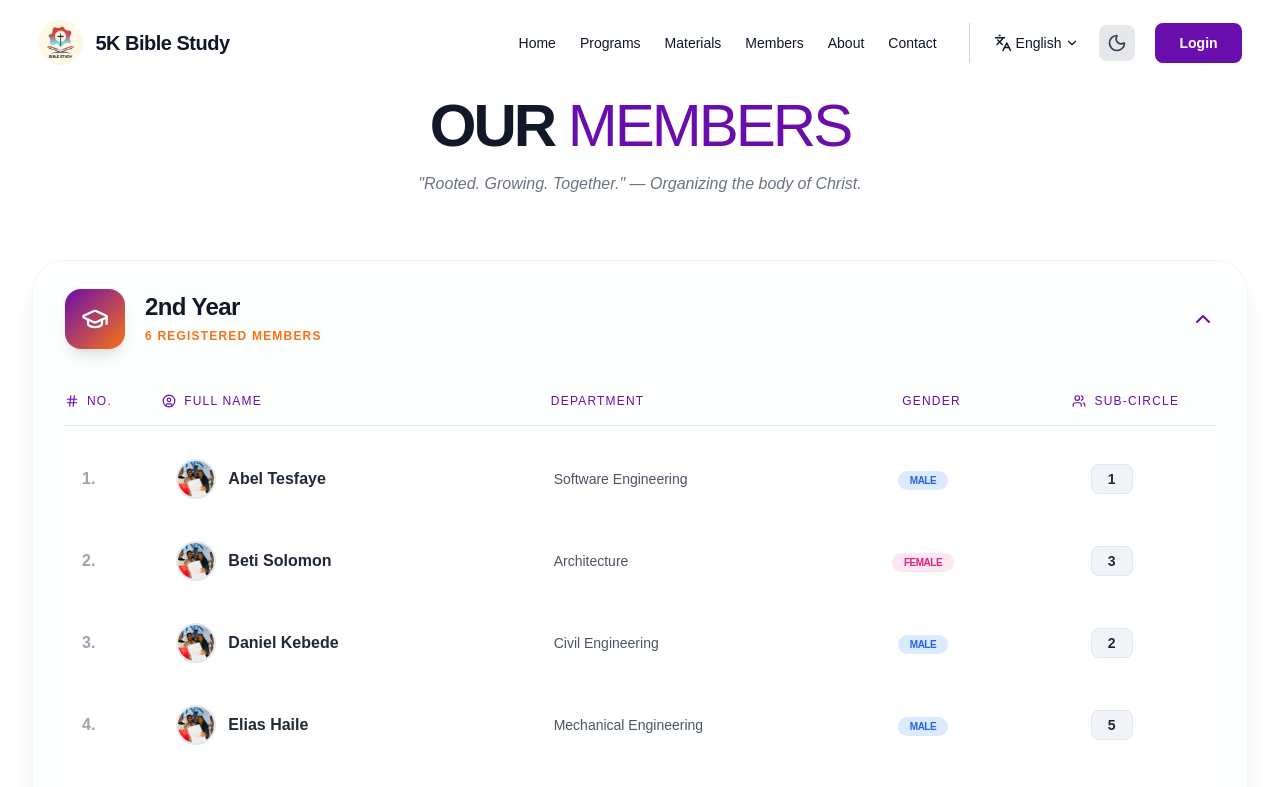
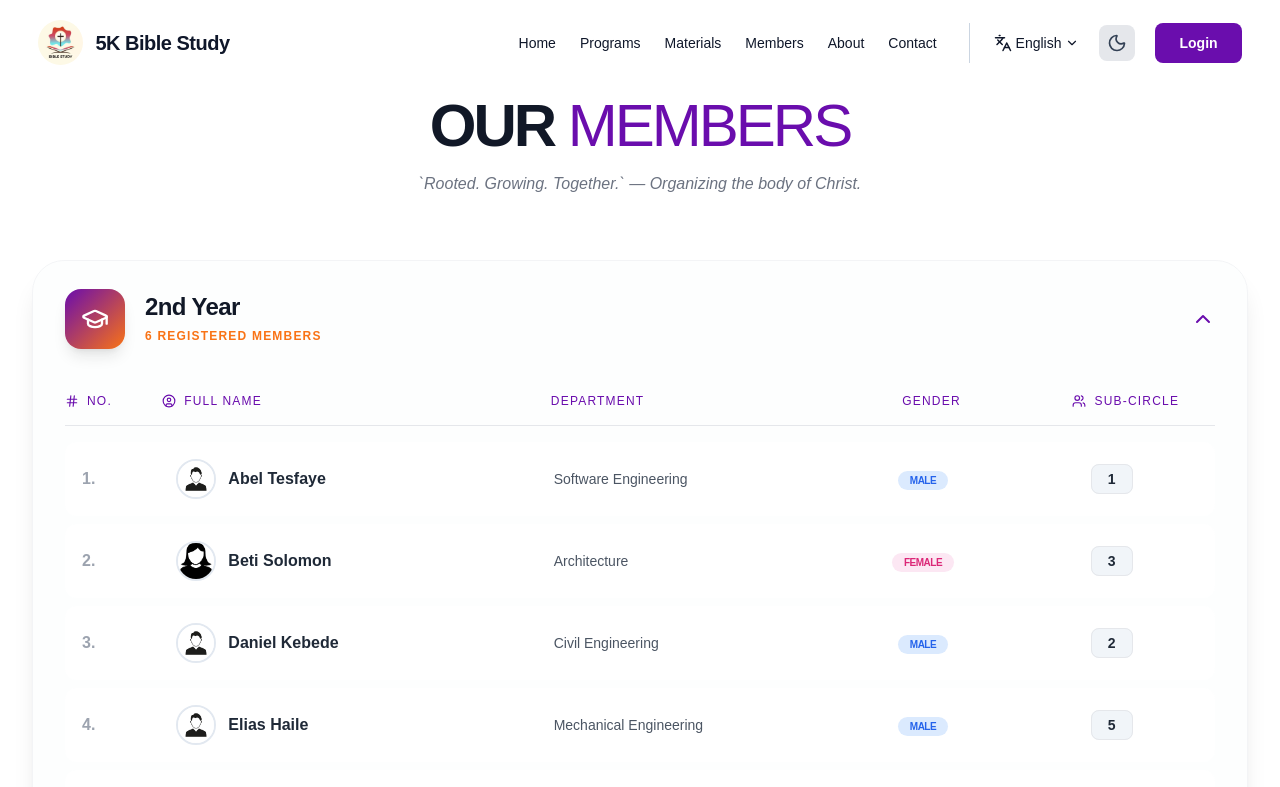
Before and after one commit to mr-Ayalk/5K-Bible-Study-Team-app, a Next.js app in the folder landing_page/: page /Members in a window 1280 px wide. Shown: the top 787 px of the page. Built offline with nearby package versions, Linux system fonts and the light colour scheme.

Commit message:
Members section done

```diff
--- a/landing_page/src/sections/Footer.tsx
+++ b/landing_page/src/sections/Footer.tsx
@@ -88,7 +88,7 @@ const Footer: React.FC = () => {
 
                     {/* Navigation */}
                     <div>
-                        <h4 className="text-lg font-bold mb-6 text-orange-400 uppercase tracking-widest text-sm">
+                        <h4 className="text-lg font-bold mb-6 text-orange-400 uppercase tracking-widest ">
                             Quick Navigation
                         </h4>
                         <ul className="space-y-4">
@@ -108,7 +108,7 @@ const Footer: React.FC = () => {
 
                     {/* Study Groups */}
                     <div>
-                        <h4 className="text-lg font-bold mb-6 text-orange-400 uppercase tracking-widest text-sm">
+                        <h4 className="text-lg font-bold mb-6 text-orange-400 uppercase tracking-widest ">
                             Our Programs
                         </h4>
                         <ul className="space-y-4">
--- a/landing_page/src/sections/MaterialsSection.tsx
+++ b/landing_page/src/sections/MaterialsSection.tsx
@@ -80,7 +80,7 @@ const MaterialsSection: React.FC = () => {
                         Study <span className="text-[#6A0DAD]">Materials</span>
                     </h2>
                     <p className="text-gray-500 dark:text-gray-400 max-w-2xl font-medium">
-                        "ሕይወት ለዋጩ ፤ የእግዚአብሔር ቃል ይጠና" — Access our latest study
+                        `ሕይወት ለዋጩ ፤ የእግዚአብሔር ቃል ይጠና` — Access our latest study
                         guides and articles.
                     </p>
                 </div>
--- a/landing_page/src/sections/MembersSection.tsx
+++ b/landing_page/src/sections/MembersSection.tsx
@@ -1,45 +1,202 @@
 "use client";
 import React, { useState } from "react";
 import Image from "next/image";
-import { GraduationCap, ChevronDown, Hash, UserCircle, Users } from "lucide-react";
+import {
+    GraduationCap,
+    ChevronDown,
+    Hash,
+    UserCircle,
+    Users,
+} from "lucide-react";
 import { motion, AnimatePresence } from "framer-motion";
 import { twMerge } from "tailwind-merge";
-import bibleLogo from "../assets/images/bs_banner.png";
+import Men from "../assets/images/Men_icon.png";
 
+import Women from "../assets/images/Women_icon.png";
 // Updated Data with Gender and Sub-Circle
 const memberData = {
     "2nd Year": [
-        { name: "Abel Tesfaye", dept: "Software Engineering", gender: "M", circle: 1, photo: bibleLogo },
-        { name: "Beti Solomon", dept: "Architecture", gender: "F", circle: 3, photo: bibleLogo },
-        { name: "Daniel Kebede", dept: "Civil Engineering", gender: "M", circle: 2, photo: bibleLogo },
-        { name: "Elias Haile", dept: "Mechanical Engineering", gender: "M", circle: 5, photo: bibleLogo },
-        { name: "Fikirte Girma", dept: "Electrical Engineering", gender: "F", circle: 1, photo: bibleLogo },
-        { name: "Gideon Assefa", dept: "Biomedical Engineering", gender: "M", circle: 4, photo: bibleLogo },
+        {
+            name: "Abel Tesfaye",
+            dept: "Software Engineering",
+            gender: "M",
+            circle: 1,
+            photo: Men,
+        },
+        {
+            name: "Beti Solomon",
+            dept: "Architecture",
+            gender: "F",
+            circle: 3,
+            photo: Women,
+        },
+        {
+            name: "Daniel Kebede",
+            dept: "Civil Engineering",
+            gender: "M",
+            circle: 2,
+            photo: Men,
+        },
+        {
+            name: "Elias Haile",
+            dept: "Mechanical Engineering",
+            gender: "M",
+            circle: 5,
+            photo: Men,
+        },
+        {
+            name: "Fikirte Girma",
+            dept: "Electrical Engineering",
+            gender: "F",
+            circle: 1,
+            photo: Women,
+        },
+        {
+            name: "Gideon Assefa",
+            dept: "Biomedical Engineering",
+            gender: "M",
+            circle: 4,
+            photo: Men,
+        },
     ],
     "3rd Year": [
-        { name: "Hanna Mulugeta", dept: "Chemical Engineering", gender: "F", circle: 2, photo: bibleLogo },
-        { name: "Isaac Yohannes", dept: "IT Support", gender: "M", circle: 3, photo: bibleLogo },
-        { name: "Jossy Tsegaye", dept: "Software Engineering", gender: "M", circle: 1, photo: bibleLogo },
-        { name: "Kidus Markos", dept: "Architecture", gender: "M", circle: 4, photo: bibleLogo },
-        { name: "Lydia Bekele", dept: "Civil Engineering", gender: "F", circle: 5, photo: bibleLogo },
-        { name: "Martha Desta", dept: "Mechanical Engineering", gender: "F", circle: 2, photo: bibleLogo },
+        {
+            name: "Hanna Mulugeta",
+            dept: "Chemical Engineering",
+            gender: "F",
+            circle: 2,
+            photo: Women,
+        },
+        {
+            name: "Isaac Yohannes",
+            dept: "IT Support",
+            gender: "M",
+            circle: 3,
+            photo: Men,
+        },
+        {
+            name: "Jossy Tsegaye",
+            dept: "Software Engineering",
+            gender: "M",
+            circle: 1,
+            photo: Men,
+        },
+        {
+            name: "Kidus Markos",
+            dept: "Architecture",
+            gender: "M",
+            circle: 4,
+            photo: Men,
+        },
+        {
+            name: "Lydia Bekele",
+            dept: "Civil Engineering",
+            gender: "F",
+            circle: 5,
+            photo: Women,
+        },
+        {
+            name: "Martha Desta",
+            dept: "Mechanical Engineering",
+            gender: "F",
+            circle: 2,
+            photo: Women,
+        },
     ],
     "4th Year": [
-        { name: "Nati Berhanu", dept: "Electrical Engineering", gender: "M", circle: 1, photo: bibleLogo },
-        { name: "Omar Seid", dept: "Software Engineering", gender: "M", circle: 3, photo: bibleLogo },
-        { name: "Pina Belay", dept: "Chemical Engineering", gender: "F", circle: 4, photo: bibleLogo },
-        { name: "Ruth Tadesse", dept: "Architecture", gender: "F", circle: 2, photo: bibleLogo },
-        { name: "Sami Negash", dept: "Civil Engineering", gender: "M", circle: 5, photo: bibleLogo },
-        { name: "Tizita Alemu", dept: "Biomedical Engineering", gender: "F", circle: 1, photo: bibleLogo },
+        {
+            name: "Nati Berhanu",
+            dept: "Electrical Engineering",
+            gender: "M",
+            circle: 1,
+            photo: Men,
+        },
+        {
+            name: "Omar Seid",
+            dept: "Software Engineering",
+            gender: "M",
+            circle: 3,
+            photo: Men,
+        },
+        {
+            name: "Pina Belay",
+            dept: "Chemical Engineering",
+            gender: "F",
+            circle: 4,
+            photo: Women,
+        },
+        {
+            name: "Ruth Tadesse",
+            dept: "Architecture",
+            gender: "F",
+            circle: 2,
+            photo: Women,
+        },
+        {
+            name: "Sami Negash",
+            dept: "Civil Engineering",
+            gender: "M",
+            circle: 5,
+            photo: Men,
+        },
+        {
+            name: "Tizita Alemu",
+            dept: "Biomedical Engineering",
+            gender: "F",
+            circle: 1,
+            photo: Women,
+        },
     ],
     "5th Year": [
-        { name: "Umer Ahmed", dept: "Mechanical Engineering", gender: "M", circle: 3, photo: bibleLogo },
-        { name: "Vicky Shiferaw", dept: "Electrical Engineering", gender: "F", circle: 4, photo: bibleLogo },
-        { name: "Wendi Kassa", dept: "Software Engineering", gender: "M", circle: 1, photo: bibleLogo },
-        { name: "Xolani Mamo", dept: "IT Support", gender: "M", circle: 2, photo: bibleLogo },
-        { name: "Yared Goshu", dept: "Architecture", gender: "M", circle: 5, photo: bibleLogo },
-        { name: "Zewdu Tekle", dept: "Civil Engineering", gender: "M", circle: 3, photo: bibleLogo },
-        { name: "Zola Biru", dept: "Software Engineering", gender: "M", circle: 2, photo: bibleLogo },
+        {
+            name: "Umer Ahmed",
+            dept: "Mechanical Engineering",
+            gender: "M",
+            circle: 3,
+            photo: Men,
+        },
+        {
+            name: "Vicky Shiferaw",
+            dept: "Electrical Engineering",
+            gender: "F",
+            circle: 4,
+            photo: Women,
+        },
+        {
+            name: "Wendi Kassa",
+            dept: "Software Engineering",
+            gender: "M",
+            circle: 1,
+            photo: Men,
+        },
+        {
+            name: "Xolani Mamo",
+            dept: "IT Support",
+            gender: "M",
+            circle: 2,
+            photo: Men,
+        },
+        {
+            name: "Yared Goshu",
+            dept: "Architecture",
+            gender: "M",
+            circle: 5,
+            photo: Men,
+        },
+        {
+            name: "Zewdu Tekle",
+            dept: "Civil Engineering",
+            gender: "M",
+            circle: 3,
+            photo: Men,
+        },
+        {
+            name: "Zola Biru",
+            dept: "Software Engineering",
+            gender: "M",
+            circle: 2,
+            photo: Men,
+        },
     ],
 };
 
@@ -55,7 +212,8 @@ const Members: React.FC = () => {
                         Our <span className="text-[#6A0DAD]">Members</span>
                     </h2>
                     <p className="text-gray-500 dark:text-gray-400 font-medium max-w-xl mx-auto italic">
-                        "Rooted. Growing. Together." — Organizing the body of Christ.
+                        `Rooted. Growing. Together.` — Organizing the body of
+                        Christ.
                     </p>
                 </div>
 
@@ -68,7 +226,9 @@ const Members: React.FC = () => {
                         >
                             {/* Year Toggle Header */}
                             <button
-                                onClick={() => setOpenYear(openYear === year ? null : year)}
+                                onClick={() =>
+                                    setOpenYear(openYear === year ? null : year)
+                                }
                                 className="w-full px-8 py-7 flex items-center justify-between text-left hover:bg-white dark:hover:bg-white/5 transition-all"
                             >
                                 <div className="flex items-center gap-5">
@@ -87,7 +247,8 @@ const Members: React.FC = () => {
                                 <ChevronDown
                                     className={twMerge(
                                         "transition-transform duration-500 text-gray-400",
-                                        openYear === year && "rotate-180 text-[#6A0DAD]"
+                                        openYear === year &&
+                                            "rotate-180 text-[#6A0DAD]",
                                     )}
                                 />
                             </button>
@@ -104,23 +265,48 @@ const Members: React.FC = () => {
                                         <div className="px-8 pb-10 min-w-[800px]">
                                             {/* Table Headings */}
                                             <div className="grid grid-cols-12 gap-4 py-4 mb-4 border-b border-gray-200 dark:border-white/10 text-[#6A0DAD] dark:text-orange-400 font-black text-xs uppercase tracking-widest">
-                                                <div className="col-span-1 flex items-center gap-2"><Hash size={14}/> No.</div>
-                                                <div className="col-span-4 flex items-center gap-2"><UserCircle size={14}/> Full Name</div>
-                                                <div className="col-span-3">Department</div>
-                                                <div className="col-span-2 text-center">Gender</div>
-                                                <div className="col-span-2 text-center flex items-center justify-center gap-2"><Users size={14}/> Sub-Circle</div>
+                                                <div className="col-span-1 flex items-center gap-2">
+                                                    <Hash size={14} /> No.
+                                                </div>
+                                                <div className="col-span-4 flex items-center gap-2">
+                                                    <UserCircle size={14} />{" "}
+                                                    Full Name
+                                                </div>
+                                                <div className="col-span-3">
+                                                    Department
+                                                </div>
+                                                <div className="col-span-2 text-center">
+                                                    Gender
+                                                </div>
+                                                <div className="col-span-2 text-center flex items-center justify-center gap-2">
+                                                    <Users size={14} />{" "}
+                                                    Sub-Circle
+                                                </div>
                                             </div>
 
                                             {/* Student Rows */}
                                             <div className="space-y-2">
                                                 {students
-                                                    .sort((a, b) => a.name.localeCompare(b.name))
+                                                    .sort((a, b) =>
+                                                        a.name.localeCompare(
+                                                            b.name,
+                                                        ),
+                                                    )
                                                     .map((student, idx) => (
                                                         <motion.div
                                                             key={idx}
-                                                            initial={{ x: -20, opacity: 0 }}
-                                                            animate={{ x: 0, opacity: 1 }}
-                                                            transition={{ delay: idx * 0.03 }}
+                                                            initial={{
+                                                                x: -20,
+                                                                opacity: 0,
+                                                            }}
+                                                            animate={{
+                                                                x: 0,
+                                                                opacity: 1,
+                                                            }}
+                                                            transition={{
+                                                                delay:
+                                                                    idx * 0.03,
+                                                            }}
                                                             className="grid grid-cols-12 gap-4 p-4 rounded-xl bg-white dark:bg-white/5 hover:bg-slate-100 dark:hover:bg-white/10 border border-transparent hover:border-[#6A0DAD]/30 transition-all items-center group"
                                                         >
                                                             {/* Number */}
@@ -132,14 +318,20 @@ const Members: React.FC = () => {
                                                             <div className="col-span-4 flex items-center gap-3">
                                                                 <div className="relative w-10 h-10 rounded-full overflow-hidden border-2 border-slate-200 dark:border-white/10 group-hover:border-[#6A0DAD] transition-all">
                                                                     <Image
-                                                                        src={student.photo}
-                                                                        alt={student.name}
+                                                                        src={
+                                                                            student.photo
+                                                                        }
+                                                                        alt={
+                                                                            student.name
+                                                                        }
                                                                         fill
                                                                         className="object-cover"
                                                                     />
                                                                 </div>
                                                                 <span className="font-bold text-gray-800 dark:text-gray-200 truncate">
-                                                                    {student.name}
+                                                                    {
+                                                                        student.name
+                                                                    }
                                                                 </span>
                                                             </div>
 
@@ -150,18 +342,28 @@ const Members: React.FC = () => {
 
                                                             {/* Gender */}
                                                             <div className="col-span-2 text-center">
-                                                                <span className={twMerge(
-                                                                    "px-3 py-1 rounded-full text-[10px] font-black uppercase tracking-tighter",
-                                                                    student.gender === 'M' ? "bg-blue-100 text-blue-600 dark:bg-blue-900/30 dark:text-blue-400" : "bg-pink-100 text-pink-600 dark:bg-pink-900/30 dark:text-pink-400"
-                                                                )}>
-                                                                    {student.gender === 'M' ? 'Male' : 'Female'}
+                                                                <span
+                                                                    className={twMerge(
+                                                                        "px-3 py-1 rounded-full text-[10px] font-black uppercase tracking-tighter",
+                                                                        student.gender ===
+                                                                            "M"
+                                                                            ? "bg-blue-100 text-blue-600 dark:bg-blue-900/30 dark:text-blue-400"
+                                                                            : "bg-pink-100 text-pink-600 dark:bg-pink-900/30 dark:text-pink-400",
+                                                                    )}
+                                                                >
+                                                                    {student.gender ===
+                                                                    "M"
+                                                                        ? "Male"
+                                                                        : "Female"}
                                                                 </span>
                                                             </div>
 
                                                             {/* Sub-Circle */}
                                                             <div className="col-span-2 text-center">
                                                                 <span className="bg-slate-100 dark:bg-white/5 text-gray-800 dark:text-white px-4 py-1.5 rounded-lg font-black text-sm border border-gray-200 dark:border-white/10 group-hover:border-orange-500/50 transition-colors">
-                                                                    {student.circle}
+                                                                    {
+                                                                        student.circle
+                                                                    }
                                                                 </span>
                                                             </div>
                                                         </motion.div>
--- a/landing_page/src/sections/Testimonials.tsx
+++ b/landing_page/src/sections/Testimonials.tsx
@@ -76,7 +76,7 @@ const Testimonials: React.FC = () => {
                                 </div>
 
                                 <p className="text-gray-600 dark:text-gray-300 text-sm leading-relaxed mb-6 line-clamp-6 font-medium italic">
-                                    "{item.text}"
+                                    `{item.text}`
                                 </p>
 
                                 <div className="mt-auto">
```
